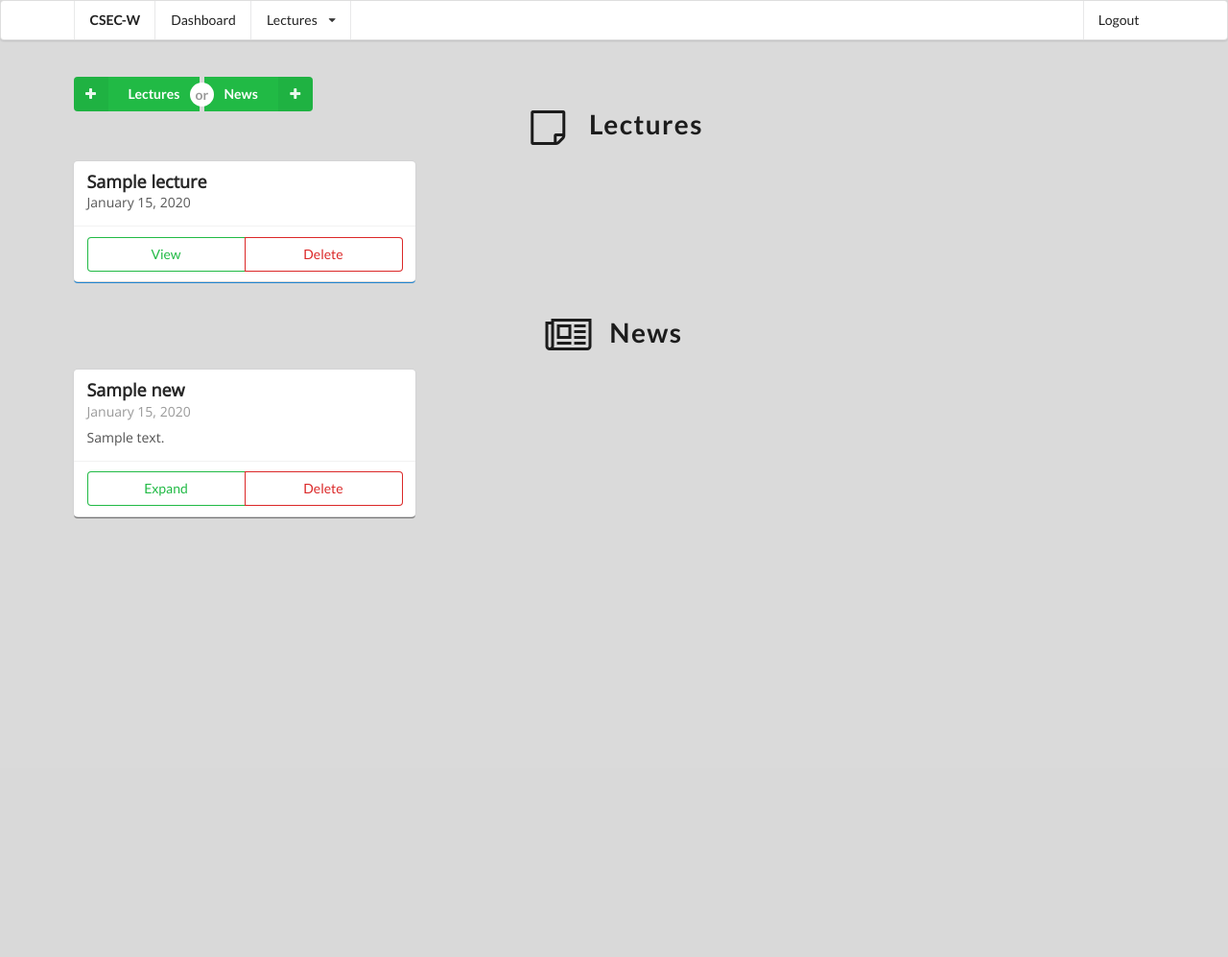
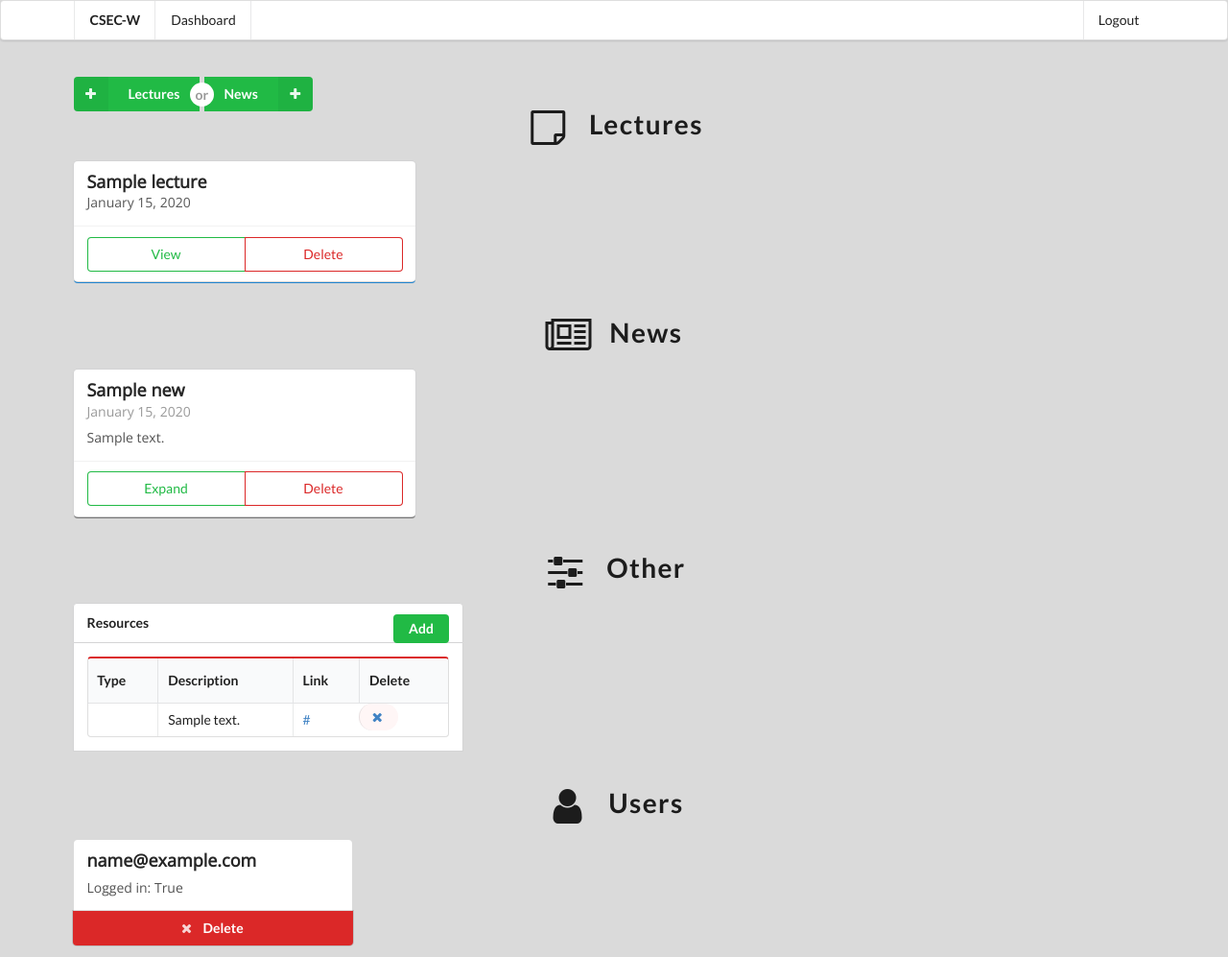
Before and after one commit to csecutsc/csecw_site, a Flask app: template app/templates/dashboard.html in a window 1280 px wide. Shown: the whole page at 96% size. Before the commit the page ends 540 px from the top, so only its background shows below. Run offline with Flask 2, Linux system fonts and the light colour scheme; a user stored in the database is signed in; tables that the repository leaves empty hold one stand-in row (values such as "Sample post"); the template is opened without the code that fills it: values that come from a table or form of the project are taken from there, most other values are stand-ins (such as "Sample title", 1, 10 or a date in 2020); form fields are guessed from the names that the template uses; parts of the project's set-up code (start-up, migrations or seed data) failed here and were passed over; some libraries are stand-ins or nearby versions.

Commit message:
Allow for addition of resource
- now you can add items to display under recommended resources
- also shows list of users in the dashboard

- fixed a bug where lecture material wasn't able to be added

Signed-off-by: Chintan Shah <chintans98@gmail.com>

```diff
--- a/app/forms.py
+++ b/app/forms.py
@@ -33,10 +33,8 @@ class LectureMaterialForm(FlaskForm):
 
     # Get all choices
     choices = []
-    try:
-        lectures = Lecture.query.all()
-    except:
-        lectures = []
+    lectures = Lecture.query.all()
+
     for lecture in lectures:
         choices.append((str(lecture.id), lecture.title))
 
@@ -59,3 +57,15 @@ class NewsForm(FlaskForm):
 
     image = FileField('image', validators=[
                       FileAllowed(images, 'Images only!')])
+
+
+class ResourcesForm(FlaskForm):
+    description = StringField('description', validators=[DataRequired()])
+    resource = StringField('resource', validators=[DataRequired()])
+
+    # Get all material types
+    choices = [('file powerpoint outline icon', 'Powerpoint'), ('file pdf outline icon', 'PDF'),
+               ('file text outline icon', 'Text'), ('github icon', 'GitHub'),
+               ('desktop icon', 'Desktop'), ('browser icon', 'Browser')]
+    resource_type = SelectField(
+        'resource_type', choices=choices, validators=[DataRequired()])
--- a/app/templates/base.html
+++ b/app/templates/base.html
@@ -48,13 +48,6 @@
 
         {% if current_user.is_authenticated %}
           <a class="item" href="/dashboard">Dashboard</a>
-          <div class="ui simple dropdown item">
-            Lectures <i class="dropdown icon"></i>
-            <div class="menu">
-              <a class="item" href="">Add a lecture</a>
-              <a class="item" href="#">Add lecture material</a>
-            </div>
-          </div>
 
           <div class="right menu">
             <a class="item" href="/logout">Logout</a>
--- a/app/templates/dashboard.html
+++ b/app/templates/dashboard.html
@@ -13,6 +13,12 @@
       $('#add-news-modal-trigger').click(function(e) {
         $('#add-news-modal').modal('show');
         e.preventDefault();
+      });
+
+      $('#add-resource-modal-trigger').click(function(e) {
+        $('#add-resource-modal').modal('show');
+        e.preventDefault();
+        $('#resource_type').dropdown();
       });
     });
   </script>
@@ -134,7 +140,7 @@
         <div class="ui small modal" id="lecture-{{ lecture.id }}-material-modal">
           <div class="header">Add new lecture material</div>
           <div class="content">
-            <form class="ui" action="{{ url_for('material') }}" method="post">
+            <form class="ui form" action="{{ url_for('material') }}" method="post">
               {{ material_form.hidden_tag() }}
               <div class="field">
                 <label>Description of the material</label>
@@ -251,9 +257,146 @@
       </div>
       {% endfor %}
     </div>
+  </div><br><br>
+
+  <!-- Other -->
+  <div>
+    <h1 class="ui horizontal divider header">
+      <i class="options icon"></i>
+      Other
+    </h1>
+
+    <div class="ui grid">
+      <!-- Resources -->
+      <div class="six wide column">
+        <div class="ui top attached header">
+          <a id="add-resource-modal-trigger" class="compact positive ui button right floated">Add</a>
+          Resources
+        </div>
+        <div class="ui attached segment">
+          <table class="ui compact celled red table">
+            <thead>
+              <tr>
+                <th>Type</th>
+                <th>Description</th>
+                <th>Link</th>
+                <th>Delete</th>
+              </tr>
+            </thead>
+            <tbody>
+              {% for resource in resources %}
+                <tr>
+                  <td class="ui icon">
+                      <i class="{{ resource.icon }}"></i><label></label>
+                  </td>
+                  <td>{{ resource.description }}</td>
+                  <td><a href="{{ resource.url }}">{{ resource.url }}</a></td>
+                  <td class="circular ui negative icon button">
+                    <a class="negative" href="{{ url_for('delete_resource', id=resource.id) }}"><i class="delete icon"></i></a>
+                  </td>
+                </tr>
+              {% endfor %}
+            </tbody>
+          </table>
+        </div>
+      </div>
+
+      <!-- Team
+      <div class="eleven wide column">
+        <div class="ui top attached header">
+          <a id="add-resource-modal-trigger" class="compact positive ui button right floated">Add</a>
+          Resources
+        </div>
+        <div class="ui attached segment">
+        </div>
+      </div> -->
+    </div>
+  </div><br><br>
+
+  <!-- Users -->
+  <div>
+    <h1 class="ui horizontal divider header">
+      <i class="user icon"></i>
+      Users
+    </h1>
+
+    <div class="ui cards">
+      {% for user in users %}
+        <script>
+            // if the card is clicked, it triggers the modal
+            $(document).ready(function() {
+              $('#user-delete-modal-trigger-{{ user.id }}').click(function(e) {
+                $('#user-delete-modal-{{ user.id }}').modal('show');
+                e.preventDefault();
+              });
+            });
+        </script>
+        <div class="ui card">
+          <div class="content">
+            <div class="header">{{ user.email }}</div>
+            <div class="description">
+              Logged in: {{ user.authenticated }}
+            </div>
+          </div>
+          <a id="user-delete-modal-trigger-{{ user.id }}" class="ui bottom attached negative button">
+            <i class="delete icon"></i>
+            Delete
+          </a>
+        </div>
+
+        <div class="ui small modal" id="user-delete-modal-{{ user.id }}">
+          <div class="header">{{ user.email }}</div>
+          <div class="content">
+            <p>Are you sure you want to delete this user?</p>
+          </div>
+
+          <div class="actions">
+            <div class="ui negative button">No</div>
+            <a href="{{ url_for('delete_user', id=user.id) }}" class="ui positive right labeled icon button">
+              Delete
+              <i class="checkmark icon"></i>
+            </a>
+          </div>
+        </div>
+      {% endfor %}
+    </div>
   </div>
 
   <!-- Modals -->
+  <!-- Add Resource -->
+  <div class="ui small modal" id="add-resource-modal">
+    <div class="header">Add a new resource</div>
+    <div class="content">
+      <form class="ui form" action="{{ url_for('resources') }}" method="post">
+        {{ material_form.hidden_tag() }}
+        <div class="field">
+          <label>Description of the resource</label>
+          <div class="ui fluid left icon input">
+            <i class="write icon"></i>
+            {{ resource_form.description(placeholder="Description") }}
+          </div>
+        </div><br>
+
+        <div class="field">
+          <label>Link to the resource</label>
+          <div class="ui fluid left icon input">
+            <i class="linkify icon"></i>
+            {{ resource_form.resource(placeholder="Link to material") }}
+          </div>
+        </div><br>
+
+        <div class="field">
+          <label>Type of resource material</label>
+          {{ resource_form.resource_type(id="resource_type", class="ui fluid dropdown") }}
+        </div><br>
+
+        <div class"ui buttons right aligned grid">
+          <input type="submit" class="ui right floated positive submit button" value="Add">
+        </div><br><br>
+      </form>
+    </div>
+  </div>
+
   <!-- Add Lecture -->
   <div class="ui small modal" id="add-lecture-modal">
     <div class="header">Add new lecture</div>
--- a/app/views.py
+++ b/app/views.py
@@ -1,8 +1,8 @@
 from flask import render_template, redirect, flash, url_for, request
 from flask_login import login_user, logout_user, current_user, login_required
 from app import app, db, lm, bcrypt, images
-from .forms import LoginForm, RegisterForm, LectureForm, LectureMaterialForm, NewsForm
-from .models import User, Lecture, LectureMaterial, News
+from .forms import LoginForm, RegisterForm, LectureForm, LectureMaterialForm, NewsForm, ResourcesForm
+from .models import User, Lecture, LectureMaterial, News, Resources
 import datetime
 
 
@@ -17,9 +17,11 @@ def index():
     lectures = Lecture.query.all()
     materials = LectureMaterial.query.all()
     all_news = News.query.all()
+    resources = Resources.query.all()
 
     return render_template('index.html', lectures=lectures,
-                           materials=materials, all_news=all_news)
+                           materials=materials, all_news=all_news,
+                           resources=resources)
 
 
 @app.route('/register', methods=['GET', 'POST'])
@@ -97,14 +99,18 @@ def dashboard():
     news_form = NewsForm()
     lecture_form = LectureForm()
     material_form = LectureMaterialForm()
+    resource_form = ResourcesForm()
 
     lectures = Lecture.query.all()
     materials = LectureMaterial.query.all()
     all_news = News.query.all()
+    users = User.query.all()
+    resources = Resources.query.all()
 
     return render_template("dashboard.html", title='Dashboard', lectures=lectures,
                            all_news=all_news, materials=materials, material_form=material_form,
-                           news_form=news_form, lecture_form=lecture_form)
+                           news_form=news_form, lecture_form=lecture_form, users=users,
+                           resources=resources, resource_form=resource_form)
 
 
 @app.route('/dashboard/news', methods=['POST'])
@@ -189,6 +195,20 @@ def material():
     return render_template('add_lecture_material.html', title="Add lecture material", form=form)
 
 
+@app.route('/dashboard/resources', methods=['POST'])
+@login_required
+def resources():
+    form = ResourcesForm()
+
+    if form.validate_on_submit():
+        resource = Resources(description=form.description.data,
+                             url=form.resource.data, icon=form.resource_type.data)
+        db.session.add(resource)
+        db.session.commit()
+        flash("New resource has been added")
+        return redirect(url_for('dashboard'))
+
+
 # Routes to delete items
 # Delete lectures
 @app.route('/dashboard/lectures/delete/<id>')
@@ -220,6 +240,21 @@ def delete_material(id):
         return redirect(url_for('dashboard'))
 
 
+# Delete resources
+@app.route('/dashboard/lectures/resources/delete/<id>')
+@login_required
+def delete_resource(id):
+    resource = Resources.query.get(id)
+
+    if (resource is None):
+        flash('Specified resource is not found')
+    else:
+        db.session.delete(resource)
+        db.session.commit()
+        flash('The resource specified has been deleted.')
+        return redirect(url_for('dashboard'))
+
+
 # Delete news
 @app.route('/dashboard/news/delete/<id>')
 @login_required
@@ -231,5 +266,20 @@ def delete_news(id):
     else:
         db.session.delete(news)
         db.session.commit()
-        flash('The nes item specified has been deleted.')
+        flash('The news item specified has been deleted.')
         return redirect(url_for('dashboard'))
+
+
+# Delete user
+@app.route('/dashboard/users/delete/<id>')
+@login_required
+def delete_user(id):
+    user = User.query.get(id)
+
+    if (user is None):
+        flash('Specified user is not found')
+    else:
+        db.session.delete(news)
+        db.session.commit()
+        flash('The user specified has been deleted')
+        return redirect(url_for('dashboard'))
```
Also changed, not shown: app/models.py (+12 -1 lines), app/templates/add_news.html (deleted, +0 -42 lines), app/templates/index.html (+4 -5 lines).
